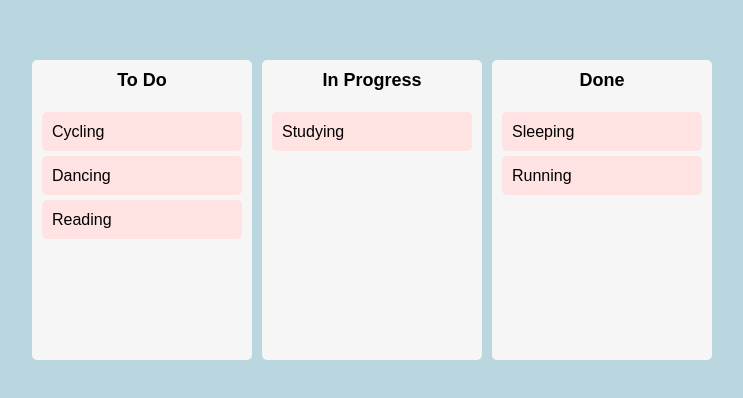
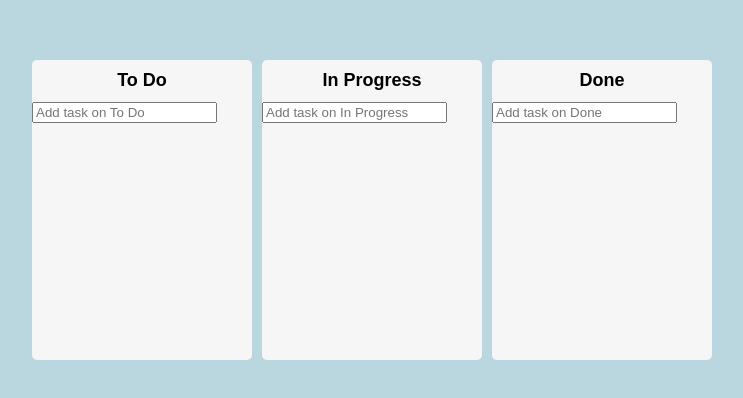
Before and after one commit to ellienori/react-master, a React (Create React App) app: page / in a window 1280 px wide. Shown: the part 190-588 px from the top of the page, without its empty margins (268-1011 px from the left). Built offline with nearby package versions, Linux system fonts and the light colour scheme.

Commit message:
#6 input tasks

```diff
--- a/src/App.tsx
+++ b/src/App.tsx
@@ -33,8 +33,9 @@
       // same board movement.
       setToDos((allBoards) => {
         const boardCopy = [...allBoards[source.droppableId]];
+        const taskObj = boardCopy[source.index];
         boardCopy.splice(source.index, 1);
-        boardCopy.splice(destination?.index, 0, draggableId);
+        boardCopy.splice(destination?.index, 0, taskObj);
         return {
           ...allBoards,
           [source.droppableId]: boardCopy,
@@ -44,9 +45,10 @@
       // cross board movement
       setToDos((allBoards) => {
         const sourceBoardCopy = [...allBoards[source.droppableId]];
+        const taskObj = sourceBoardCopy[source.index];
         const destinationBoardCopy = [...allBoards[destination.droppableId]];
         sourceBoardCopy.splice(source.index, 1);
-        destinationBoardCopy.splice(destination?.index, 0, draggableId);
+        destinationBoardCopy.splice(destination?.index, 0, taskObj);
         return {
           ...allBoards,
           [source.droppableId]: sourceBoardCopy,
--- a/src/Components/Board.tsx
+++ b/src/Components/Board.tsx
@@ -1,6 +1,9 @@
+import { useForm } from "react-hook-form";
 import { Droppable } from "react-beautiful-dnd";
 import { DraggableCard } from './DraggableCard';
 import styled from "styled-components";
+import { IToDo, toDoState } from "../atoms";
+import { useSetRecoilState } from "recoil";
 
 const Wrapper = styled.div`
   width: 300px;
@@ -32,15 +35,45 @@
   padding: 10px;
 `;
 
+const Form = styled.form`
+  width: 100%;
+`;
+
 interface IBoardProps {
-  toDos: string[];
+  toDos: IToDo[];
   boardId: string;
+}
+interface IForm {
+  toDo: string;
 }
 
 export function Board ({toDos, boardId}: IBoardProps) {
+  const setToDos = useSetRecoilState(toDoState);
+  const { register, setValue, handleSubmit } = useForm<IForm>();
+  const onValid = ({toDo}:IForm) => {
+    const newToDo = {
+      id: Date.now(),
+      text: toDo
+    };
+    setToDos(allBoards => {
+      return {
+        ...allBoards,
+        [boardId]: [
+          newToDo,
+          ...allBoards[boardId]
+        ]
+      }
+    })
+    setValue("toDo", "");
+  }
   return (
     <Wrapper>
       <Title>{boardId}</Title>
+      <Form onSubmit={handleSubmit(onValid)}>
+        <input
+          {...register("toDo", { required: true })}
+          type="text" placeholder={`Add task on ${boardId}`} />
+      </Form>
       <Droppable droppableId={boardId}>
       {(provided, info) => (
         <Area
@@ -48,7 +81,9 @@
           isDraggingFromThis={Boolean(info.draggingFromThisWith)}
           ref={provided.innerRef} {...provided.droppableProps}>
           {toDos.map((toDo, index) => (
-            <DraggableCard key={toDo} index={index} toDo={toDo} />
+            <DraggableCard
+              key={toDo.id} index={index}
+              toDoId={toDo.id} toDoText={toDo.text} />
           ))}
           {provided.placeholder}
         </Area>
--- a/src/Components/DraggableCard.tsx
+++ b/src/Components/DraggableCard.tsx
@@ -13,13 +13,14 @@
 `;
 
 interface IDraggableProps {
-  toDo: string;
+  toDoId: number;
+  toDoText: string;
   index: number;
 };
 
-export function DraggableCard ({toDo, index}:IDraggableProps) {
+export function DraggableCard ({toDoId, toDoText, index}:IDraggableProps) {
   return (
-    <Draggable key={toDo} draggableId={toDo} index={index}>
+    <Draggable key={toDoText} draggableId={toDoId+""} index={index}>
       {(magic, snapshot) => (
         <Card
           isDragging={snapshot.isDragging}
@@ -27,7 +28,7 @@
           {...magic.dragHandleProps}
           {...magic.draggableProps}
         >
-          {toDo}
+          {toDoText}
         </Card>
       )}
     </Draggable>
--- a/src/atoms.ts
+++ b/src/atoms.ts
@@ -1,14 +1,18 @@
 import { atom } from "recoil";
-
-interface IToDoStage {
-  [key: string]: string[];
+export interface IToDo {
+  id: number;
+  text: string;
 }
 
-export const toDoState = atom<IToDoStage>({
+interface IToDoState {
+  [key: string]: IToDo[];
+}
+
+export const toDoState = atom<IToDoState>({
   key: "toDo",
   default: {
-    "To Do": ["Cycling", "Dancing", "Reading"],
-    "In Progress": ["Studying", ],
-    "Done": ["Sleeping", "Running", ],
+    "To Do": [],
+    "In Progress": [],
+    "Done": [],
   },
 });
```
Also changed, not shown: 1 other file (tests, documents, lock files or other folders).
